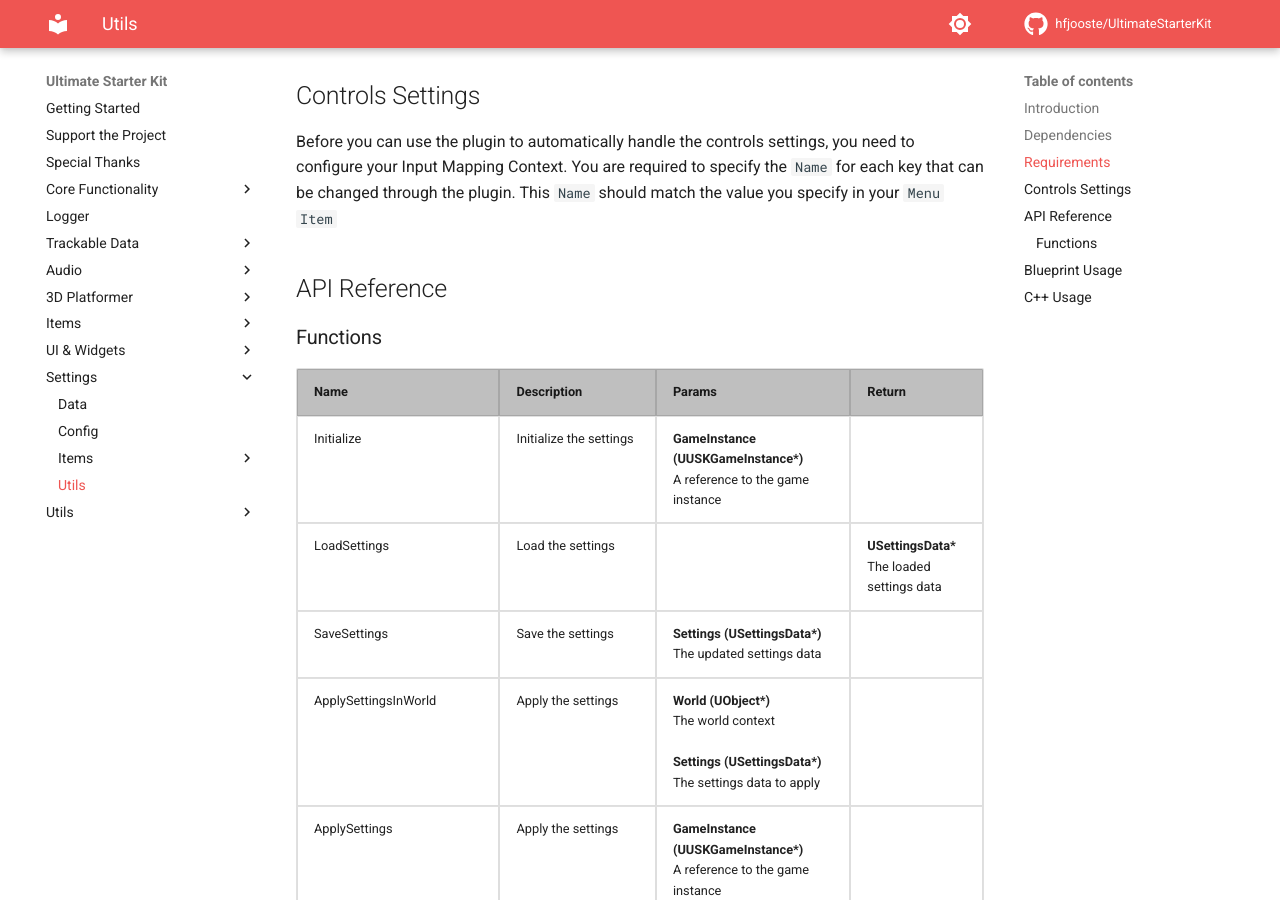
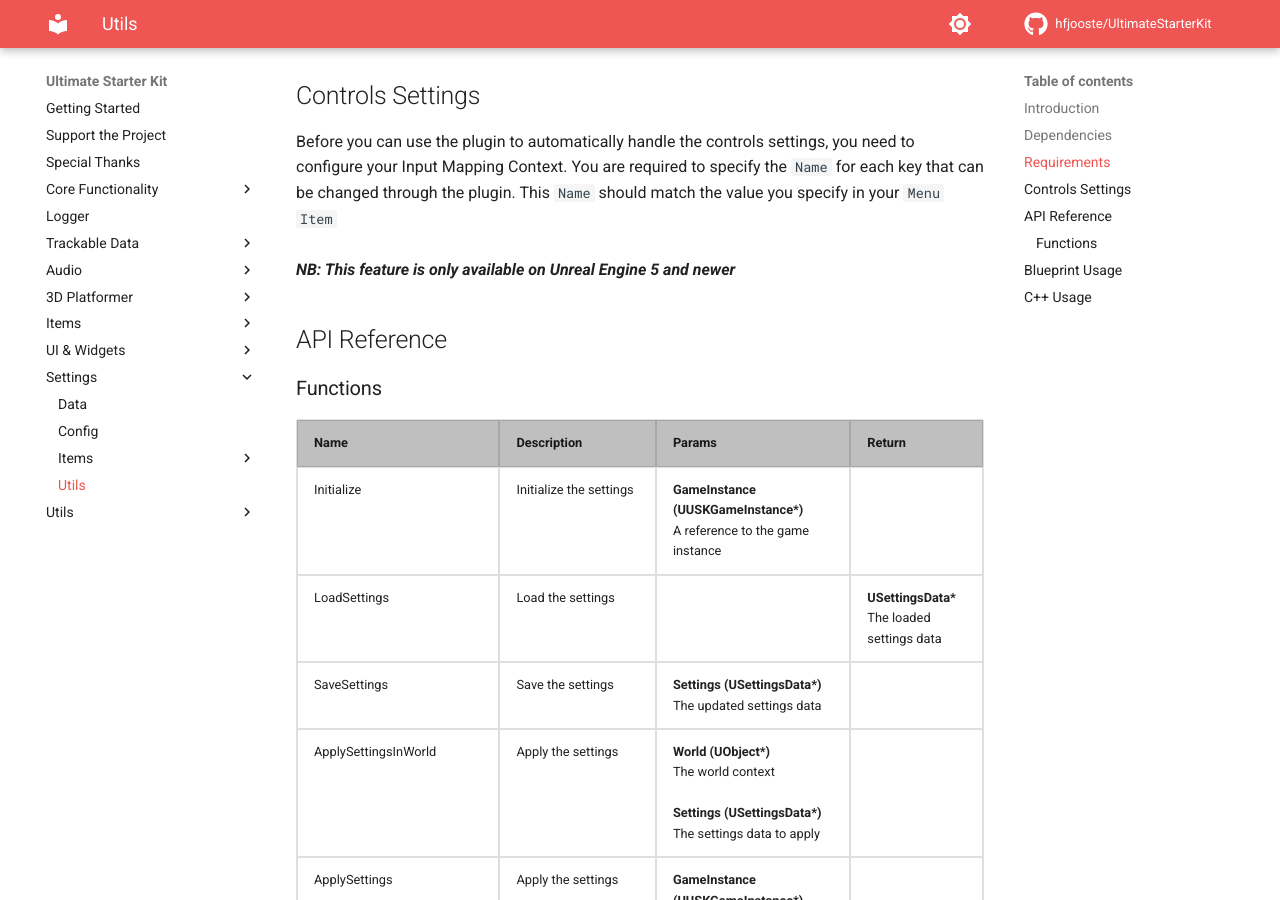
Before and after one commit to hfjooste/UltimateStarterKit, an MkDocs documentation site: the page built from docs/settingsutils.md, in a window 1280 px wide and 900 px high, scrolled down 578 px. Built offline with MkDocs 1.6.1 and Material for MkDocs 9.7.7, drawn with Linux system fonts in a browser that asks for light colours; comment, search, counter and statistics services are not loaded.

Commit message:
Updated documentation

```diff
--- a/docs/settingsutils.md
+++ b/docs/settingsutils.md
@@ -12,7 +12,8 @@ The <code>SettingsUtils</code> relies on other components of this plugin to work
 It's important that you configure the settings in the <a href="/gameinstance">Game Instance</a> before you can use the settings feature
 
 ## Controls Settings
-Before you can use the plugin to automatically handle the controls settings, you need to configure your Input Mapping Context. You are required to specify the `Name` for each key that can be changed through the plugin. This `Name` should match the value you specify in your `Menu Item`
+Before you can use the plugin to automatically handle the controls settings, you need to configure your Input Mapping Context. You are required to specify the `Name` for each key that can be changed through the plugin. This `Name` should match the value you specify in your `Menu Item`<br/><br/>
+<i><strong>NB: This feature is only available on Unreal Engine 5 and newer</strong></i>
 
 ## API Reference
 ### Functions
```
Also changed, not shown: Tools/docs/additional/SettingsUtils.md (+2 -1 lines).
